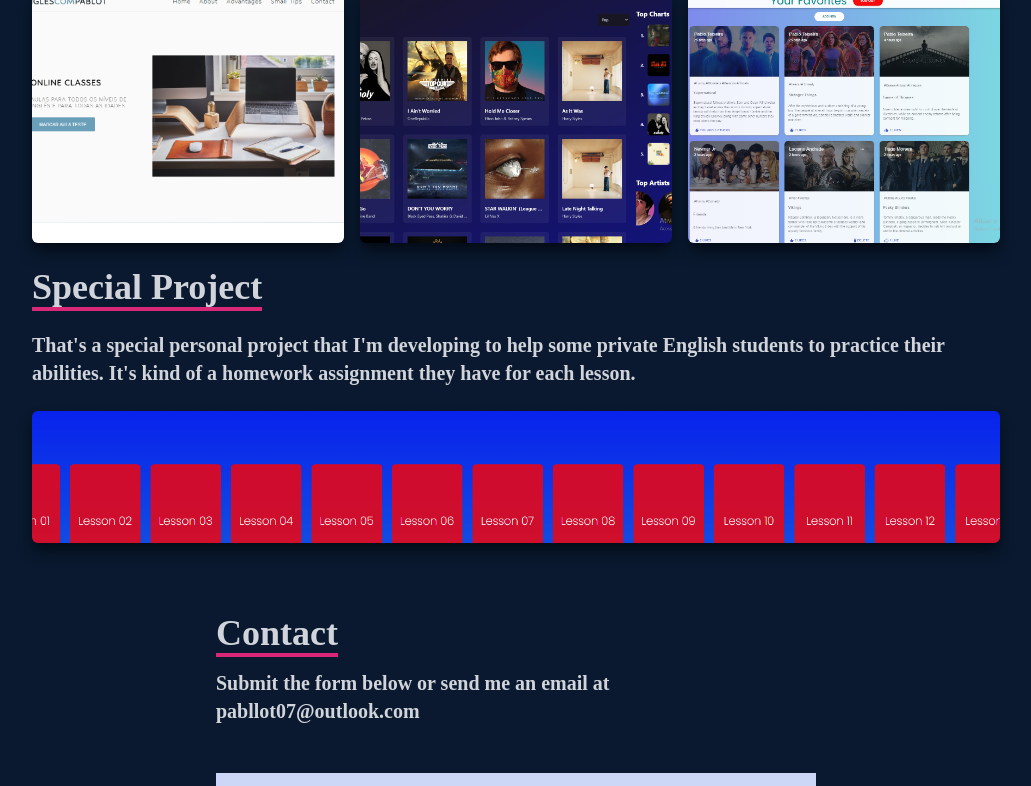
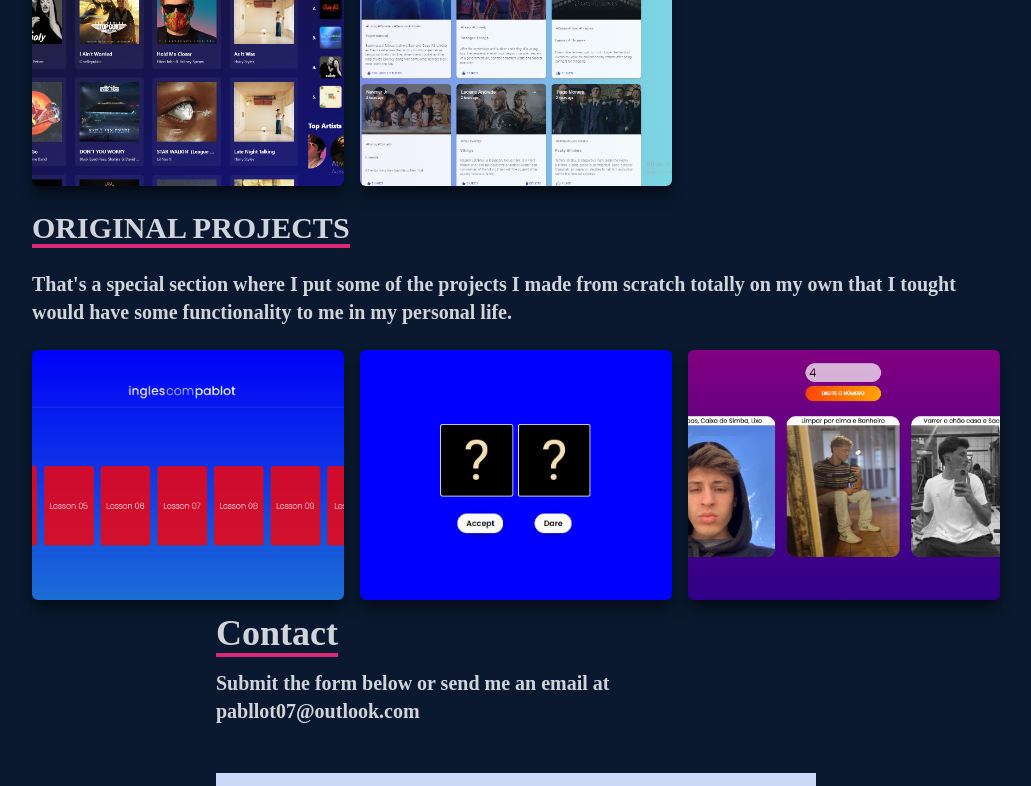
Before and after one commit to pabllot/portfolio, a React (Create React App) app: page / in a window 1280 px wide. Shown: the part 2589-3375 px from the top of the page, without its empty margins (124-1155 px from the left). Built offline with nearby package versions, Linux system fonts and the light colour scheme.

Commit message:
cricket added

```diff
--- a/src/components/Work.jsx
+++ b/src/components/Work.jsx
@@ -6,7 +6,7 @@ import pablot from '../assets/pablot.png'
 import music from '../assets/music.png'
 import series from '../assets/series.png'
 import hw from '../assets/hw.png'
-
+import cricket from '../assets/cricket.png'
 import './styles.css'
 
 const Work = () => {
@@ -56,29 +56,13 @@ const Work = () => {
                         </div>
                     </div>
                 </div>
-                <div style={{backgroundImage: `url(${chores})`}} className='shadow-lg shadow-[#040c16] group container rounded-md flex justify-center items-center mx-auto content-div'>
 
-                    {/* Hover Effects */}
-                    <div className='opacity-0 group-hover:opacity-100'>
-                        <span className='text-2xl font-bold text-white tracking-wider'>
-                            Chores App
-                        </span>
-                        <div className='pt-8 text-center'>
-                            <a target='blank' rel="noreferrer" href='https://chores-ten.vercel.app/'>
-                                <button className='text-center rounded-lg px-4 py-3 m-2 bg-white text-gray-700 font-bold text-lg'>Demo</button>
-                            </a>
-                            <a target='blank' rel="noreferrer" href='https://github.com/pabllot/chores'>
-                                <button className='text-center rounded-lg px-4 py-3 m-2 bg-white text-gray-700 font-bold text-lg'>Code</button>
-                            </a>
-                        </div>
-                    </div>
-                </div>
                 <div style={{backgroundImage: `url(${pablot})`}} className='shadow-lg shadow-[#040c16] group container rounded-md flex justify-center items-center mx-auto content-div'>
 
                     {/* Hover Effects */}
                     <div className='opacity-0 group-hover:opacity-100'>
                         <span className='text-2xl font-bold text-white tracking-wider'>
-                            Comercial Website
+                           My Comercial Website
                         </span>
                         <div className='pt-8 text-center'>
                             <a target='blank' rel="noreferrer" href='https://pabllot.github.io/inglescompablot/'>
@@ -127,10 +111,12 @@ const Work = () => {
 
 
             </div>
+
             <div className='pt-6'>
-                <p className='text-4xl font-bold inline border-b-4 text-gray-300 border-pink-600'>Special Project</p>
-                <p className='py-6'>That's a special personal project that I'm developing to help some private English students to practice their abilities. It's kind of a homework assignment they have for each lesson. </p>
+                <p className='text-3xl font-bold inline border-b-4 text-gray-300 border-pink-600'>ORIGINAL PROJECTS</p>
+                <p className='py-6'>That's a special section where I put some of the projects I made from scratch totally on my own that I tought would have some functionality to me in my personal life.</p>
             </div>
+            <div className='grid sm:grid-cols-2 md:grid-cols-3 gap-4'>
 
             <div style={{backgroundImage: `url(${hw})`}} className='shadow-lg shadow-[#040c16] group container rounded-md flex justify-center items-center mx-auto content-div'>
 
@@ -146,7 +132,43 @@ const Work = () => {
 
                         </div>
                     </div>
+            </div>
+
+            <div style={{backgroundImage: `url(${cricket})`}} className='shadow-lg shadow-[#040c16] group container rounded-md flex justify-center items-center mx-auto content-div'>
+
+                    {/* Hover Effects */}
+                    <div className='opacity-0 group-hover:opacity-100'>
+                        <span className='text-2xl font-bold text-white tracking-wider'>
+                            Drinking Game app
+                        </span>
+                        <div className='pt-8 text-center'>
+                            <a target='_blank' rel="noreferrer" href='https://cricket-psi.vercel.app/'>
+                                <button className='text-center rounded-lg px-4 py-3 m-2 bg-white text-gray-700 font-bold text-lg'>Demo</button>
+                            </a>
+                            <a target='blank' rel="noreferrer" href='https://github.com/pabllot/favseriesfrontend'>
+                                <button className='text-center rounded-lg px-4 py-3 m-2 bg-white text-gray-700 font-bold text-lg'>Code</button>
+                            </a>
+                        </div>
+                    </div>
                 </div>
+                <div style={{backgroundImage: `url(${chores})`}} className='shadow-lg shadow-[#040c16] group container rounded-md flex justify-center items-center mx-auto content-div'>
+
+                    {/* Hover Effects */}
+                <div className='opacity-0 group-hover:opacity-100'>
+                        <span className='text-2xl font-bold text-white tracking-wider'>
+                            House Chores app
+                        </span>
+                        <div className='pt-8 text-center'>
+                            <a target='blank' rel="noreferrer" href='https://chores-ten.vercel.app/'>
+                                <button className='text-center rounded-lg px-4 py-3 m-2 bg-white text-gray-700 font-bold text-lg'>Demo</button>
+                            </a>
+                            <a target='blank' rel="noreferrer" href='https://github.com/pabllot/chores'>
+                                <button className='text-center rounded-lg px-4 py-3 m-2 bg-white text-gray-700 font-bold text-lg'>Code</button>
+                            </a>
+                        </div>
+                    </div>
+                </div>
+            </div>
         </div>
     </div>
   )
```
Also changed, not shown: src/assets/cricket.png (added).
